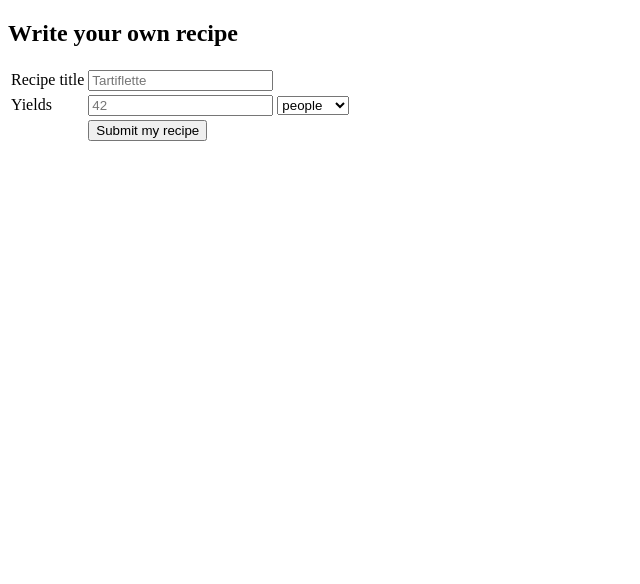
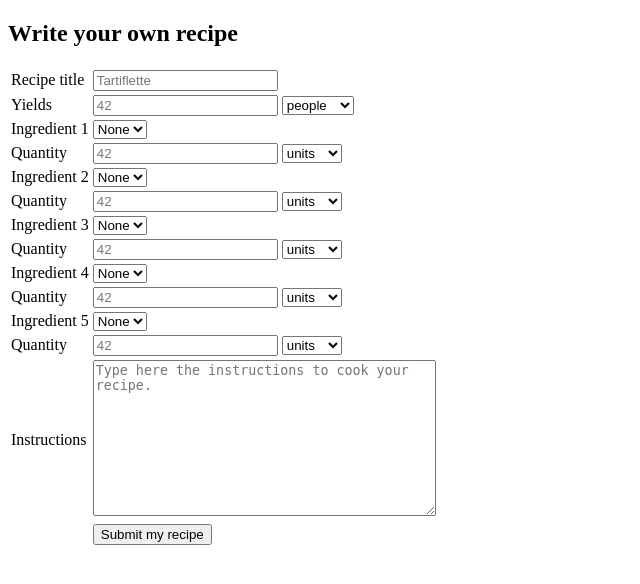
Before and after one commit to Hungry-Students/recipy, a Django app: page /recipes/write in a window 1280 px wide. Shown: the top 584 px of the page, without its empty margins (0-640 px from the left). Run offline with Django 3.2, Linux system fonts and the light colour scheme; data that the repository does not hold is empty.

Commit message:
Add options to form. Add input fields for ingredients using known ingredients of database. Add input field for instructions.

```diff
--- a/recipes/templates/add/write.html
+++ b/recipes/templates/add/write.html
@@ -25,6 +25,36 @@
                         </select>
                     </td>
                 </tr>
+				{%  for ingredient_number in range %}
+				<tr>
+					<td>Ingredient {{ ingredient_number }}</td>
+					<td>
+						<select id="ingredient{{ ingredient_number }}" name="ingredient{{ ingredient_number }}" placeholder="Patate">
+							<option value=""> None </option>
+							{% for ingredient in ingredient_list %}
+								<option value="{{ ingredient }}"> {{ ingredient }} </option>
+							{% endfor %}
+						</select>
+					</td>
+				</tr>
+
+				<tr>
+					<td>Quantity</td>
+					<td>
+						<input type="number" id="ingredient{{ ingredient_number }}_quantity" name="ingredient{{ ingredient_number }}_quantity" placeholder="42">
+						<select name="ingredient{{ ingredient_number }}_quantity_unit" id="ingredient{{ ingredient_number }}_quantity_unit">
+							<option value="units">units</option>
+							<option value="grams">grams</option>
+						</select>
+					</td>
+				</tr>
+				{% endfor %}
+				<tr>
+					<td> Instructions </td>
+					<td>
+						<textarea name="instructions" id="instructions" rows="10" cols="40" placeholder="Type here the instructions to cook your recipe."></textarea>
+					</td>
+				</tr>
 				<tr>
 		                <td></td>
 		                <td>
--- a/recipes/views.py
+++ b/recipes/views.py
@@ -25,4 +25,9 @@ def detail_recipe(request, recipe_id):
 
 def write(request):
     # View that allows user to write their own recipes
-    return render(request , 'add/write.html')
+    ingredient_list = Ingredient.objects.order_by('name')
+    context = {
+    	'range':range(1,6),
+    	'ingredient_list' : ingredient_list,
+    }
+    return render(request , 'add/write.html', context)
```
Lines whose indentation alone changed are shown as unchanged.
